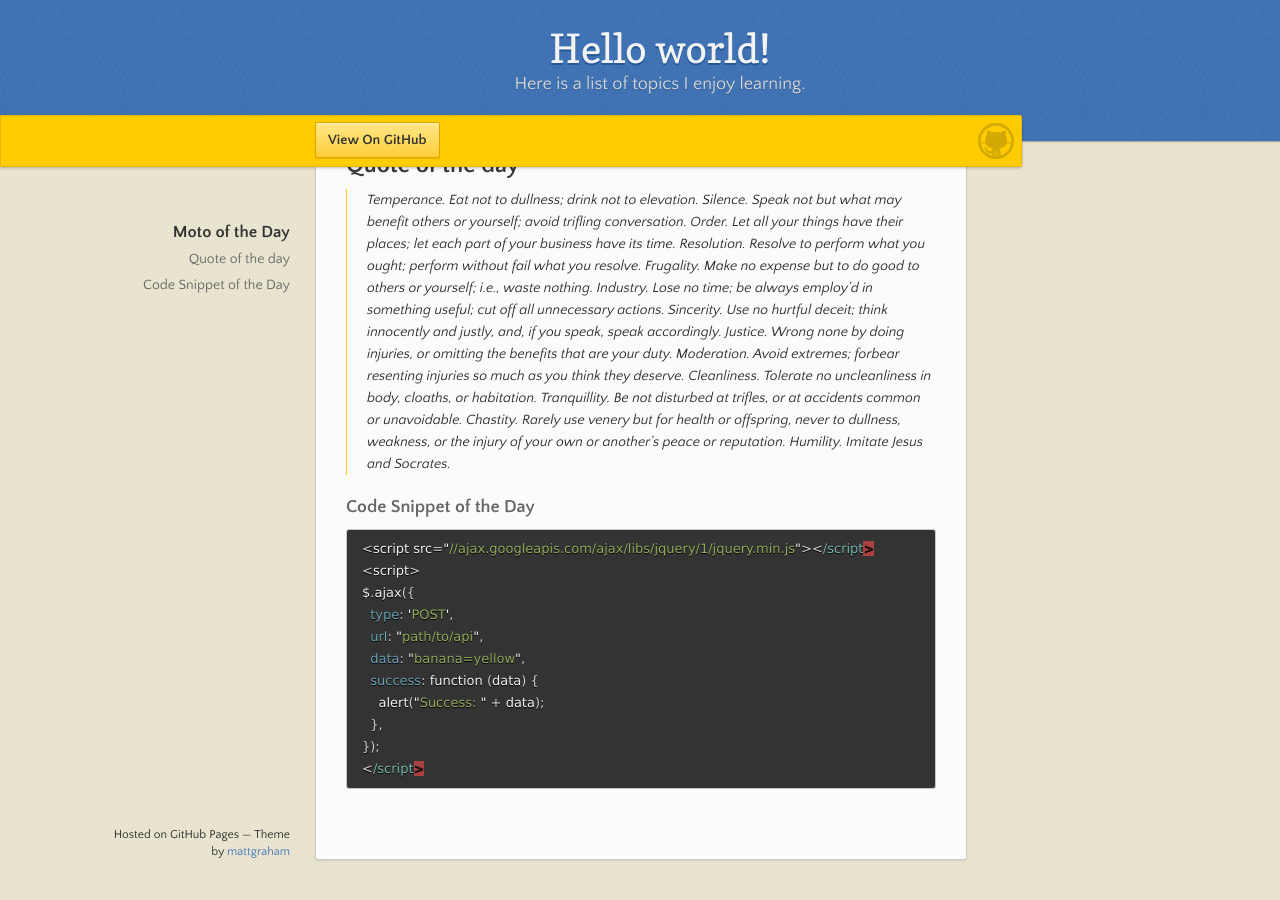
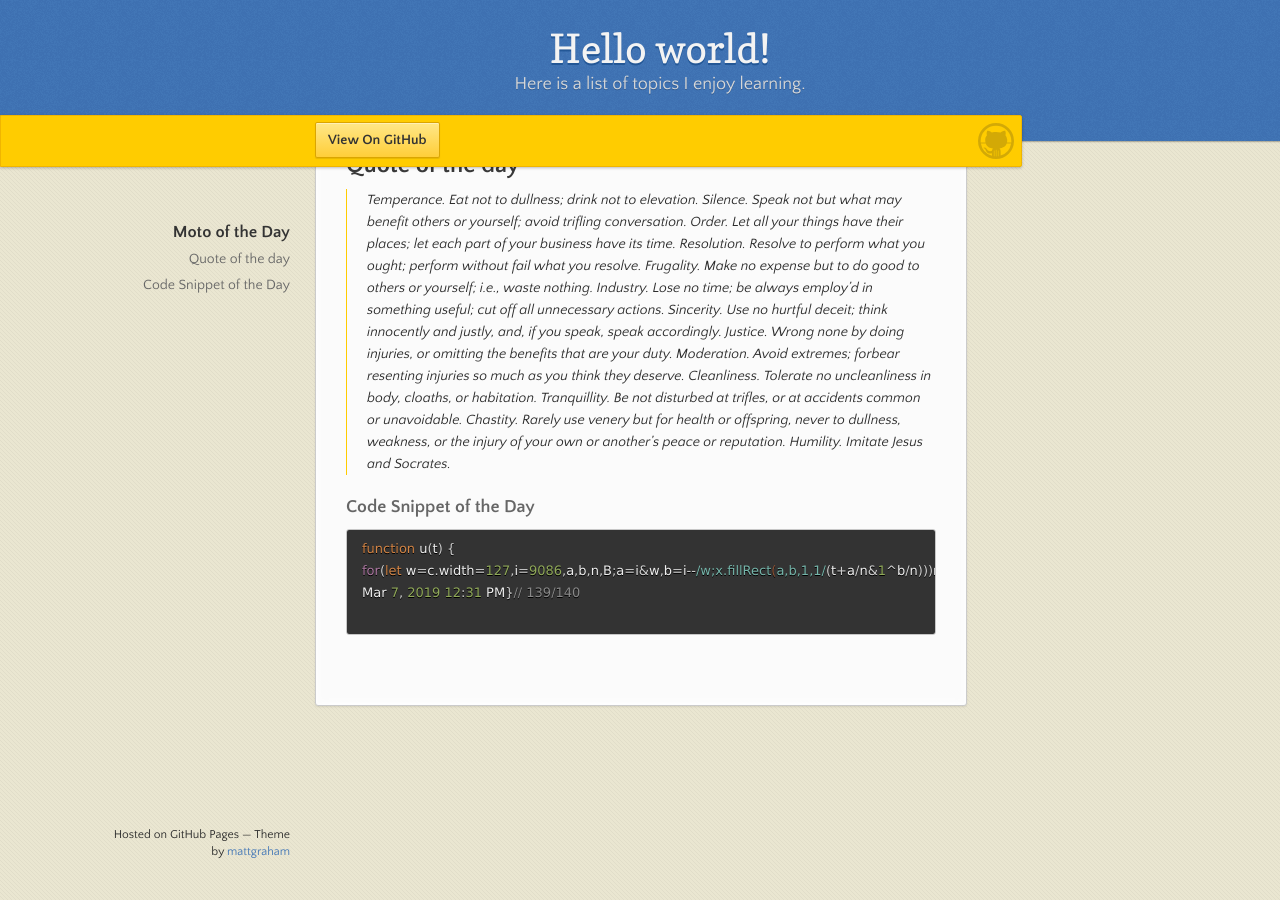
Before and after one commit to shobbs/shobbs.github.io, a Jekyll site: the page built from index.md, in a window 1280 px wide and 900 px high, scrolled down 650 px. Built offline with Jekyll 4.4.1, drawn with Linux system fonts in a browser that asks for light colours; our own code applies the rules of GitHub Pages for plain Markdown files.

Commit message:
Update index.md

````diff
--- a/index.md
+++ b/index.md
@@ -32,17 +32,10 @@ This site is still a work in progress.
 
 ### Code Snippet of the Day
 ```js
-<script src="//ajax.googleapis.com/ajax/libs/jquery/1/jquery.min.js"></script>
-<script>
-$.ajax({
-  type: 'POST',
-  url: "path/to/api",
-  data: "banana=yellow",
-  success: function (data) {
-    alert("Success: " + data);
-  },
-});
-</script>
+function u(t) {
+for(let w=c.width=127,i=9086,a,b,n,B;a=i&w,b=i--/w;x.fillRect(a,b,1,1/(t+a/n&1^b/n)))n=b-20,B=(w*S(t*9+n/9)+(a-40)**2+n*n)/1e3,n*=B>1||C(B)
+Mar 7, 2019 12:31 PM}// 139/140
+
 ```
 
 
````
